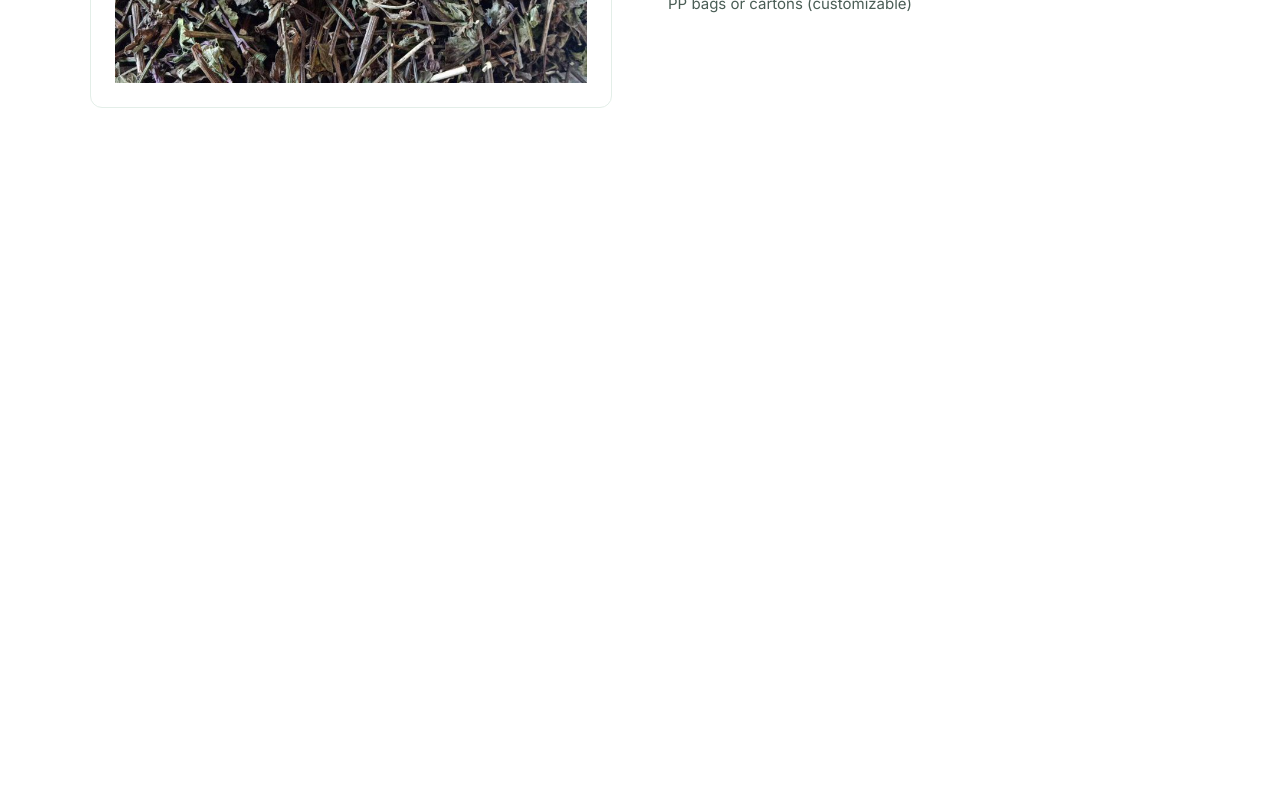
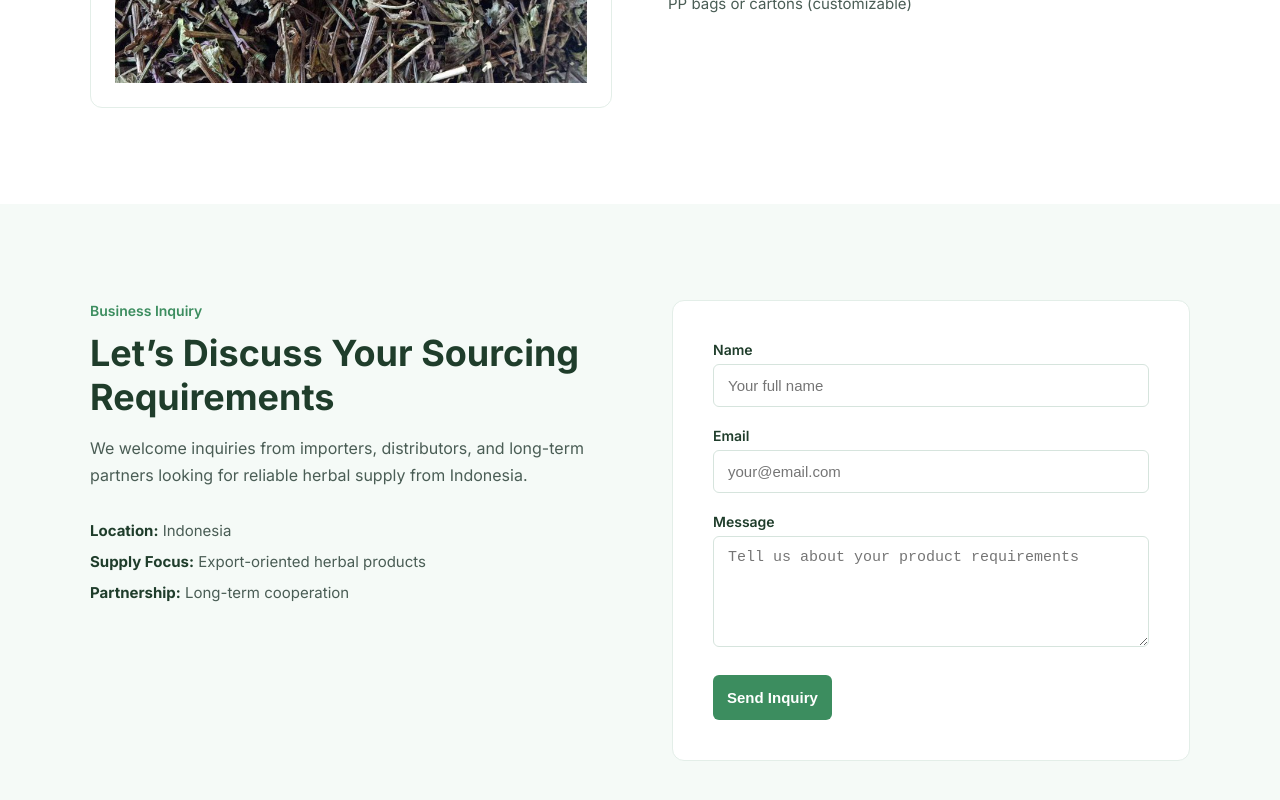
Before and after one commit to IrfanDev27/Java-orthos-export, a React (Vite) app: page / in a window 1280 px wide. Shown: the part 2689-3489 px from the top of the page. Built offline with nearby package versions, Linux system fonts and the light colour scheme.

Commit message:
Contact section

```diff
--- a/src/App.jsx
+++ b/src/App.jsx
@@ -3,6 +3,7 @@ import Hero from "./Components/Hero/Hero.jsx";
 import AboutSection from "./Components/AboutSection/About.jsx";
 import QualitySection from "./Components/QualitySection/Quality.jsx";
 import ProductSection from "./Components/ProductSection/Product.jsx";
+import ContactSection from "./Components/ContactSection/Contact.jsx";
 
 function App() {
   return (
@@ -12,6 +13,7 @@ function App() {
        <AboutSection />
        <QualitySection />
        <ProductSection />
+       <ContactSection />
     </>
   );
 }
--- /dev/null
+++ b/src/Components/ContactSection/Contact.css
@@ -0,0 +1,122 @@
+.contact {
+  padding: 96px 20px;
+  background-color: #f5faf7;
+}
+
+.contact-container {
+  max-width: 1100px;
+  margin: 0 auto;
+}
+
+.contact-grid {
+  display: grid;
+  grid-template-columns: 1fr 1fr;
+  gap: 64px;
+  align-items: flex-start;
+}
+
+/* LEFT INFO */
+.contact-label {
+  display: inline-block;
+  font-size: 14px;
+  font-weight: 600;
+  color: #3c8d5f;
+  margin-bottom: 12px;
+}
+
+.contact-info h2 {
+  font-size: 36px;
+  font-weight: 700;
+  color: #1f3d2b;
+  margin-bottom: 16px;
+}
+
+.contact-info p {
+  font-size: 16px;
+  line-height: 1.7;
+  color: #4a5d55;
+  margin-bottom: 32px;
+}
+
+.contact-details {
+  list-style: none;
+  padding: 0;
+  margin: 0;
+}
+
+.contact-details li {
+  font-size: 15px;
+  color: #4a5d55;
+  margin-bottom: 12px;
+}
+
+.contact-details strong {
+  color: #1f3d2b;
+}
+
+/* FORM */
+.contact-form {
+  background-color: #ffffff;
+  padding: 40px;
+  border-radius: 12px;
+  border: 1px solid #e3eee8;
+}
+
+.form-group {
+  display: flex;
+  flex-direction: column;
+  margin-bottom: 20px;
+}
+
+.form-group label {
+  font-size: 14px;
+  font-weight: 600;
+  color: #1f3d2b;
+  margin-bottom: 6px;
+}
+
+.form-group input,
+.form-group textarea {
+  padding: 12px 14px;
+  font-size: 15px;
+  border-radius: 6px;
+  border: 1px solid #d6e4dd;
+  outline: none;
+}
+
+.form-group input:focus,
+.form-group textarea:focus {
+  border-color: #3c8d5f;
+}
+
+.contact-form button {
+  margin-top: 8px;
+  padding: 14px;
+  font-size: 15px;
+  font-weight: 600;
+  color: #ffffff;
+  background-color: #3c8d5f;
+  border: none;
+  border-radius: 6px;
+  cursor: pointer;
+}
+
+.contact-form button:hover {
+  background-color: #327a52;
+}
+
+/* Responsive */
+@media (max-width: 768px) {
+  .contact {
+    padding: 64px 16px;
+  }
+
+  .contact-grid {
+    grid-template-columns: 1fr;
+    gap: 40px;
+  }
+
+  .contact-info h2 {
+    font-size: 28px;
+  }
+}
--- /dev/null
+++ b/src/Components/ContactSection/Contact.jsx
@@ -0,0 +1,52 @@
+import "./contact.css";
+
+const ContactSection = () => {
+  return (
+    <section id="contact" className="contact">
+      <div className="contact-container">
+        <div className="contact-grid">
+          {/* LEFT INFO */}
+          <div className="contact-info">
+            <span className="contact-label">Business Inquiry</span>
+            <h2>Let’s Discuss Your Sourcing Requirements</h2>
+            <p>
+              We welcome inquiries from importers, distributors, and long-term
+              partners looking for reliable herbal supply from Indonesia.
+            </p>
+
+            <ul className="contact-details">
+              <li><strong>Location:</strong> Indonesia</li>
+              <li><strong>Supply Focus:</strong> Export-oriented herbal products</li>
+              <li><strong>Partnership:</strong> Long-term cooperation</li>
+            </ul>
+          </div>
+
+          {/* RIGHT FORM */}
+          <form className="contact-form">
+            <div className="form-group">
+              <label>Name</label>
+              <input type="text" placeholder="Your full name" />
+            </div>
+
+            <div className="form-group">
+              <label>Email</label>
+              <input type="email" placeholder="your@email.com" />
+            </div>
+
+            <div className="form-group">
+              <label>Message</label>
+              <textarea
+                rows="5"
+                placeholder="Tell us about your product requirements"
+              ></textarea>
+            </div>
+
+            <button type="submit">Send Inquiry</button>
+          </form>
+        </div>
+      </div>
+    </section>
+  );
+};
+
+export default ContactSection;
```
